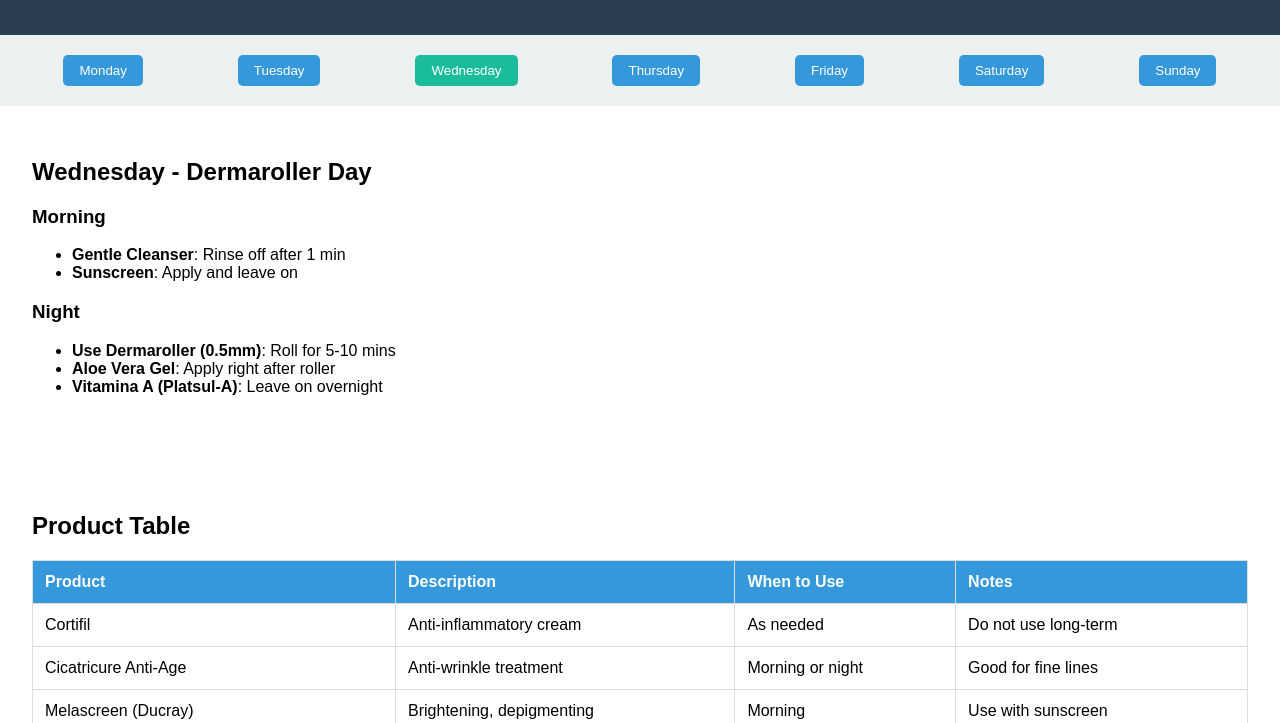
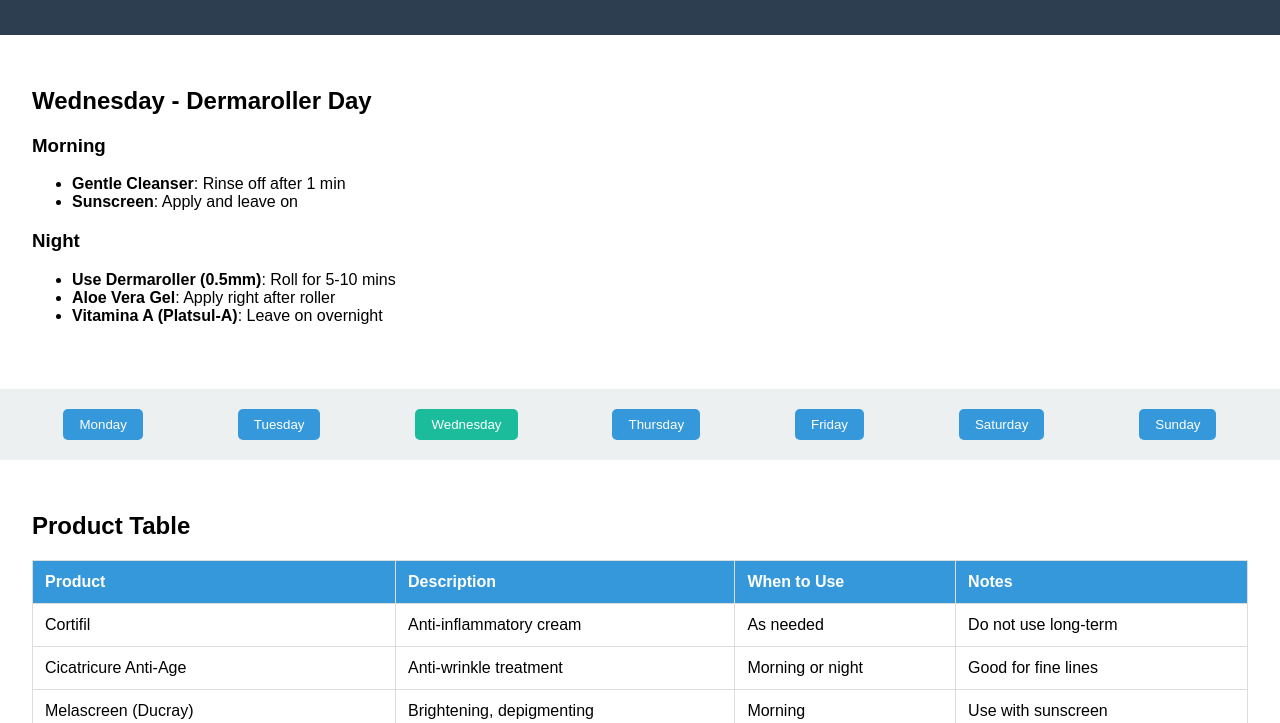
Before and after one commit to miguelrijo/skin-care, a plain HTML site: page index.html in a window 1280 px wide. Shown: the part 77-800 px from the top of the page. Drawn offline with Linux system fonts and the light colour scheme.

Commit message:
Fith changes

```diff
--- a/index.html
+++ b/index.html
@@ -39,7 +39,6 @@
     .routine-container {
       padding: 2rem;
       background-color: white;
-      touch-action: pan-y;
     }
     .routine-section {
       margin-bottom: 2rem;
@@ -59,7 +58,8 @@
     }
     @media (max-width: 600px) {
       .day-selector {
-        display: none;
+        flex-direction: column;
+        align-items: center;
       }
     }
   </style>
@@ -68,8 +68,9 @@
   <header>
     <h1>My Skincare Routine</h1>
   </header>
-  <div class="day-selector" id="daySelector"></div>
+
   <div class="routine-container" id="routineContainer"></div>
+    <div class="day-selector" id="daySelector"></div>
   <div class="routine-container">
     <h2>Product Table</h2>
     <table>
@@ -98,7 +99,18 @@
           { product: "A-Derma AH Ultra", time: "Apply after 30 min" }
         ]
       },
-      Tuesday: { theme: "Rest Day", morning: [], night: [] },
+      Tuesday: {
+        theme: "Hydration & Recovery",
+        morning: [
+          { product: "Gentle Cleanser", time: "Rinse off after 1 min" },
+          { product: "Avène Hyaluron Activ B3", time: "Apply and leave on" },
+          { product: "Sunscreen", time: "Apply and leave on" }
+        ],
+        night: [
+          { product: "Cicatricure Anti-Age", time: "Apply and leave on" },
+          { product: "A-Derma AH Ultra", time: "Apply and leave on overnight" }
+        ]
+      },
       Wednesday: {
         theme: "Dermaroller Day",
         morning: [
@@ -111,7 +123,18 @@
           { product: "Vitamina A (Platsul-A)", time: "Leave on overnight" }
         ]
       },
-      Thursday: { theme: "Rest Day", morning: [], night: [] },
+      Thursday: {
+        theme: "Brightening",
+        morning: [
+          { product: "Nivea 5 en 1", time: "Leave on for 1 min then rinse" },
+          { product: "Melascreen", time: "Apply and leave on" },
+          { product: "Sunscreen", time: "Apply and leave on" }
+        ],
+        night: [
+          { product: "Cicatricure Anti-Age", time: "Apply and leave on" },
+          { product: "A-Derma AH Ultra", time: "Apply and leave on overnight" }
+        ]
+      },
       Friday: {
         theme: "Acid Night",
         morning: [
@@ -124,8 +147,29 @@
           { product: "A-Derma AH Ultra", time: "Apply and leave on overnight" }
         ]
       },
-      Saturday: { theme: "Rest Day", morning: [], night: [] },
-      Sunday: { theme: "Rest Day", morning: [], night: [] }
+      Saturday: {
+        theme: "Nourishment & Repair",
+        morning: [
+          { product: "Gentle Cleanser", time: "Rinse off after 1 min" },
+          { product: "Avène Hyaluron Activ B3", time: "Apply and leave on" },
+          { product: "Sunscreen", time: "Apply and leave on" }
+        ],
+        night: [
+          { product: "Cicatricure Anti-Age", time: "Apply and leave on" },
+          { product: "Exomega Control", time: "Apply and leave on overnight" }
+        ]
+      },
+      Sunday: {
+        theme: "Rest & Hydration",
+        morning: [
+          { product: "Gentle Cleanser", time: "Rinse off after 1 min" },
+          { product: "Sunscreen", time: "Apply and leave on" }
+        ],
+        night: [
+          { product: "Exomega Control", time: "Apply and leave on overnight" },
+          { product: "A-Derma AH Ultra", time: "Apply and leave on overnight" }
+        ]
+      }
     };
 
     const allDays = ["Monday", "Tuesday", "Wednesday", "Thursday", "Friday", "Saturday", "Sunday"];
@@ -143,9 +187,6 @@
       { name: "Avène Hyaluron Activ B3", desc: "Hydration + anti-aging", when: "Morning or night", notes: "Use before moisturizer" }
     ];
 
-    let currentDayIndex = new Date().getDay() - 1;
-    if (currentDayIndex < 0) currentDayIndex = 6;
-
     function renderRoutine(day) {
       const routine = routines[day] || { theme: "Rest Day", morning: [], night: [] };
       document.getElementById("routineContainer").innerHTML = `
@@ -162,18 +203,14 @@
         </div>`;
 
       document.querySelectorAll(".day-button").forEach(btn => btn.classList.remove("active"));
-      const activeBtn = document.querySelector(`.day-button[data-day='${day}']`);
-      if (activeBtn) activeBtn.classList.add("active");
+      document.querySelector(`.day-button[data-day='${day}']`).classList.add("active");
     }
 
     function populateDays() {
       const container = document.getElementById("daySelector");
       container.innerHTML = allDays.map(day => `<button class="day-button" data-day="${day}">${day}</button>`).join('');
       container.querySelectorAll(".day-button").forEach(btn => {
-        btn.addEventListener("click", () => {
-          currentDayIndex = allDays.indexOf(btn.dataset.day);
-          renderRoutine(btn.dataset.day);
-        });
+        btn.addEventListener("click", () => renderRoutine(btn.dataset.day));
       });
     }
 
@@ -188,23 +225,10 @@
       `).join('');
     }
 
-    const container = document.getElementById("routineContainer");
-    let startX = 0;
-    container.addEventListener("touchstart", e => startX = e.touches[0].clientX);
-    container.addEventListener("touchend", e => {
-      const endX = e.changedTouches[0].clientX;
-      if (startX - endX > 50) {
-        currentDayIndex = (currentDayIndex + 1) % allDays.length;
-        renderRoutine(allDays[currentDayIndex]);
-      } else if (endX - startX > 50) {
-        currentDayIndex = (currentDayIndex - 1 + allDays.length) % allDays.length;
-        renderRoutine(allDays[currentDayIndex]);
-      }
-    });
-
     populateDays();
     populateProductTable();
-    renderRoutine(allDays[currentDayIndex]);
+    const today = new Date().toLocaleDateString('en-US', { weekday: 'long' });
+    renderRoutine(today);
   </script>
 </body>
 </html>
```
